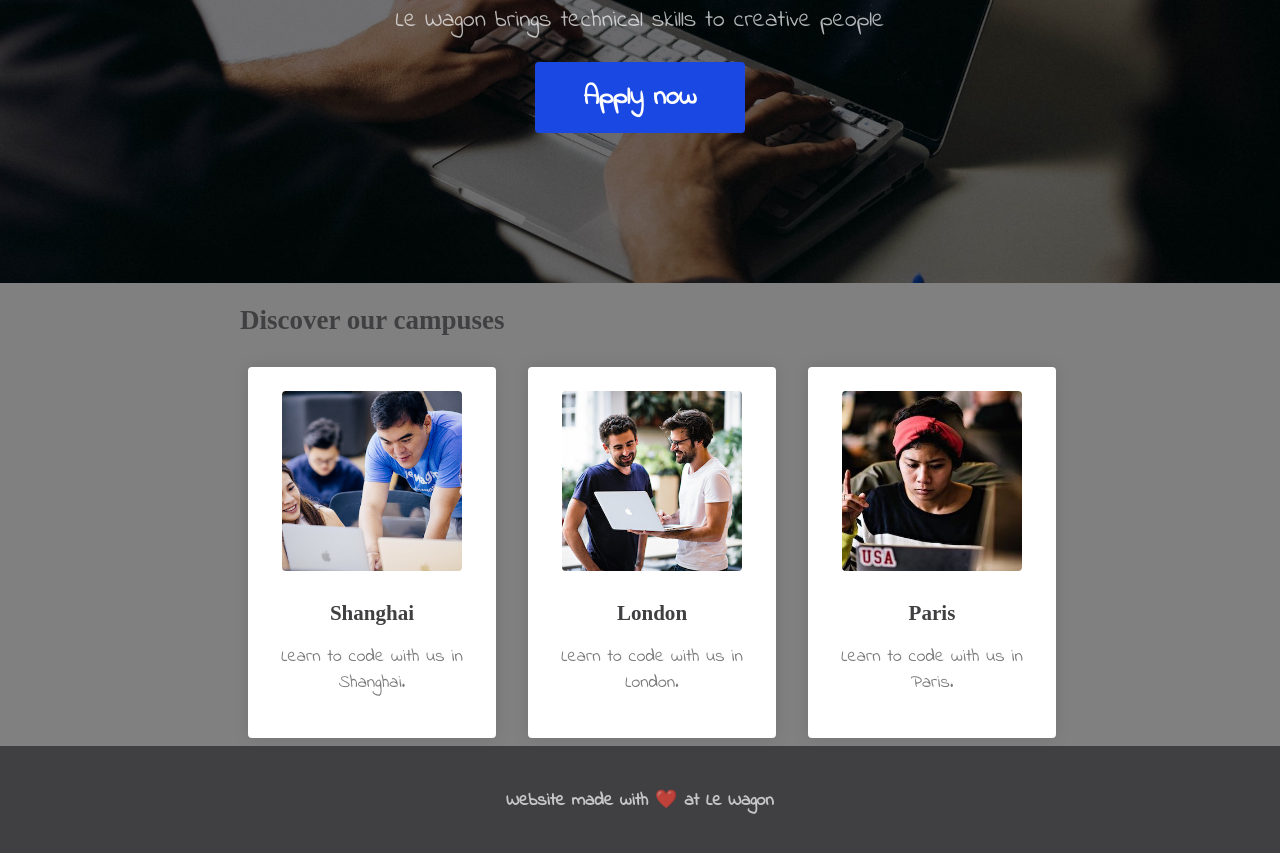
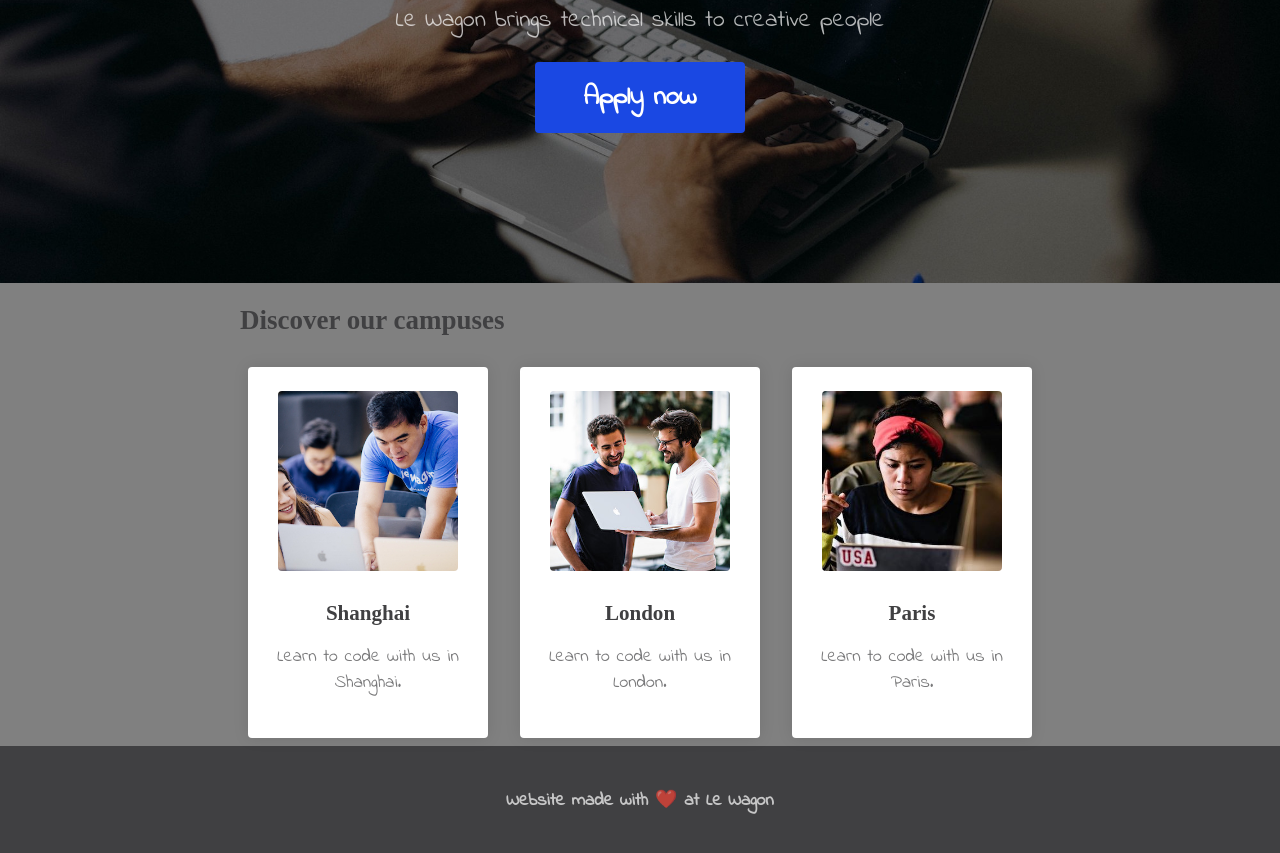
Before and after one commit to angeliquejeanne/Webinar-3, a plain HTML site: page index.html in a window 1280 px wide. Shown: the part 223-1076 px from the top of the page. Drawn offline with Linux system fonts and the light colour scheme.

Commit message:
Update index.css

```diff
--- a/css/index.css
+++ b/css/index.css
@@ -87,6 +87,7 @@
     grid-template-columns: 1fr 1fr 1fr;
     grid-gap: 16px;
 }
+
 @media screen and (min-width: 320px) {
     .banner h1 {
         font-size: 30px;
@@ -94,32 +95,61 @@
     .container
     {
         width: 300px;
+
+    }
+    .cards {
+        width: 300px;
+        grid-template-columns: 1fr;
+        justify-items: center;
     }
 }
+
+@media screen and (min-width: 375px) {
+    .banner h1 {
+        font-size: 32px;
+    }
+    .container
+    {
+        width: 360px;
+    }
+    .cards {
+        width: 360px;
+        grid-template-columns: 1fr;
+    }
+}
+
 @media screen and (min-width: 500px) {
     .banner h1 {
         font-size: 34px;
     }
     .container {
-        width: 400px;
+        width: 450px;
+    }
+    .cards {
+        width: 450px;
+        grid-template-columns: 1fr;
     }
 }
-@media screen and (max-width: 800px) {
+
+@media screen and (min-width: 768px) {
     .banner h1 {
         font-size: 38px;
     }
     .container {
-    width: 600px;
+        width: 750px;
     }
     .cards {
-      grid-template-columns: 1fr;
+        width: 100%;
+        display: grid;
+        grid-template-columns: 1fr 1fr 1fr;
+        grid-gap: 10px;
     }
     .card-white {
-    width: auto;
+        width: auto;
     }
 }
 
-@media screen and (min-width: 1000px) {
+@media screen and (min-width: 960px) {
     .banner h1 {
         font-size: 45px;
     }
@@ -127,4 +157,10 @@
     {
         width: 800px;
     }
+    .cards {
+        width: 100%;
+        display: grid;
+        grid-template-columns: 1fr 1fr 1fr;
+        grid-gap: 16px;
+    }
 }
```
